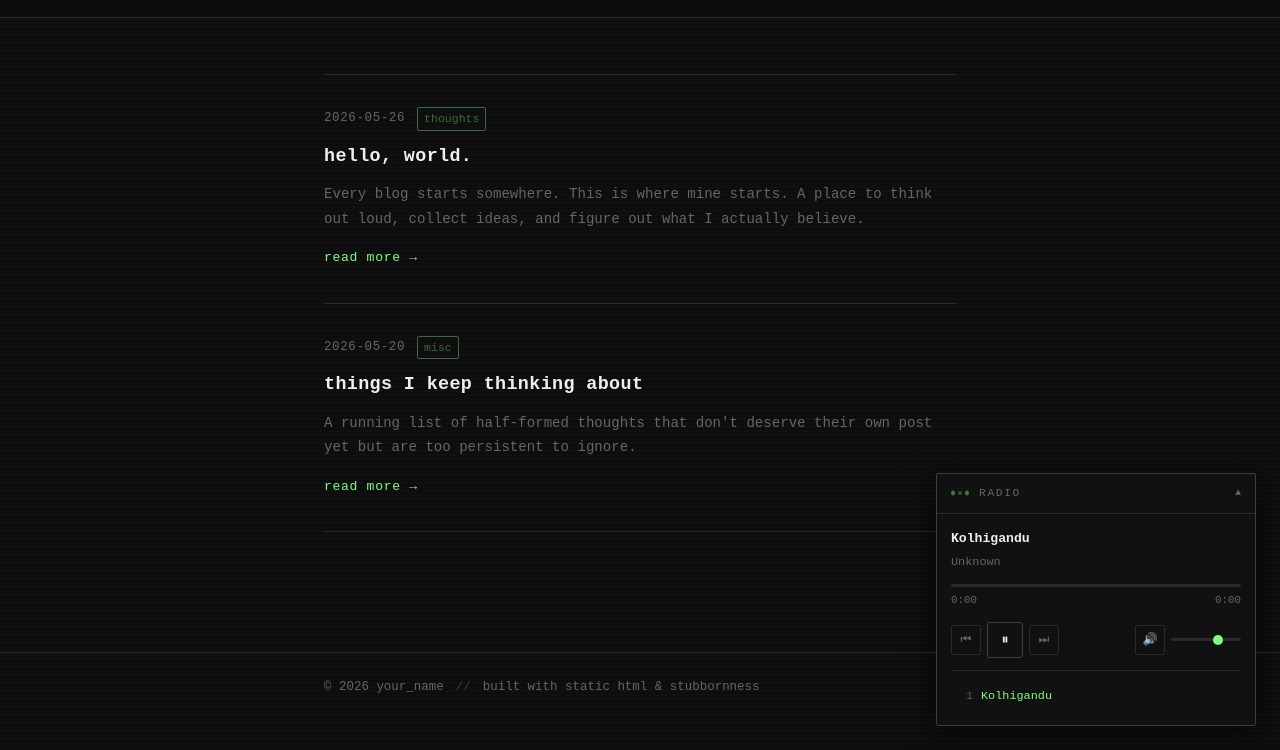
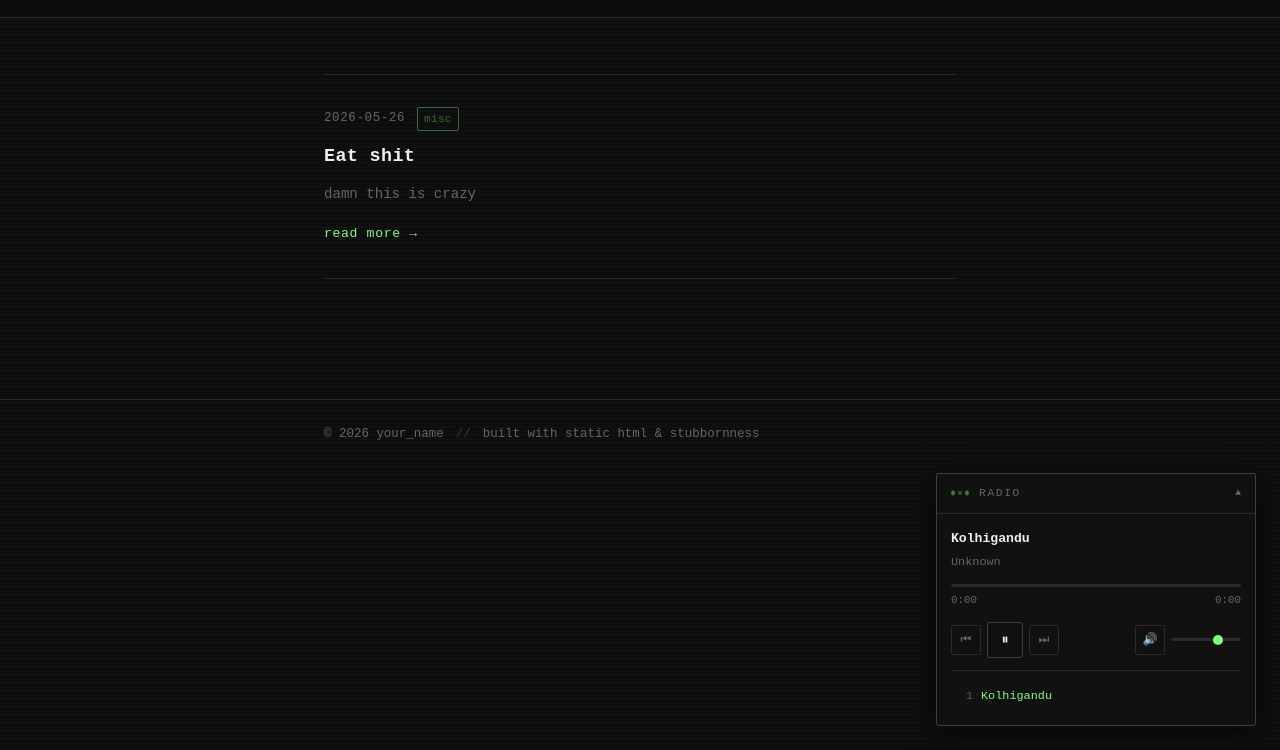
Before and after one commit to Septuamtic/Septuamtic.github.io-, a plain HTML site: page index.html in a window 1280 px wide. Shown: the part 50-800 px from the top of the page. Drawn offline with Linux system fonts and the light colour scheme.

Commit message:
rebuild homepage

```diff
--- a/index.html
+++ b/index.html
@@ -65,25 +65,13 @@
         <article class="post-card">
           <div class="post-meta">
             <span class="post-date">2026-05-26</span>
-            <span class="post-tag">thoughts</span>
-          </div>
-          <h2 class="post-title">
-            <a href="posts/first-post.html">hello, world.</a>
-          </h2>
-          <p class="post-excerpt">Every blog starts somewhere. This is where mine starts. A place to think out loud, collect ideas, and figure out what I actually believe.</p>
-          <a href="posts/first-post.html" class="read-more">read more →</a>
-        </article>
-
-        <article class="post-card">
-          <div class="post-meta">
-            <span class="post-date">2026-05-20</span>
             <span class="post-tag">misc</span>
           </div>
           <h2 class="post-title">
-            <a href="posts/second-post.html">things I keep thinking about</a>
+            <a href="posts/eat-shit.html">Eat shit</a>
           </h2>
-          <p class="post-excerpt">A running list of half-formed thoughts that don't deserve their own post yet but are too persistent to ignore.</p>
-          <a href="posts/second-post.html" class="read-more">read more →</a>
+          <p class="post-excerpt">damn this is crazy</p>
+          <a href="posts/eat-shit.html" class="read-more">read more →</a>
         </article>
 
       </section>
```
